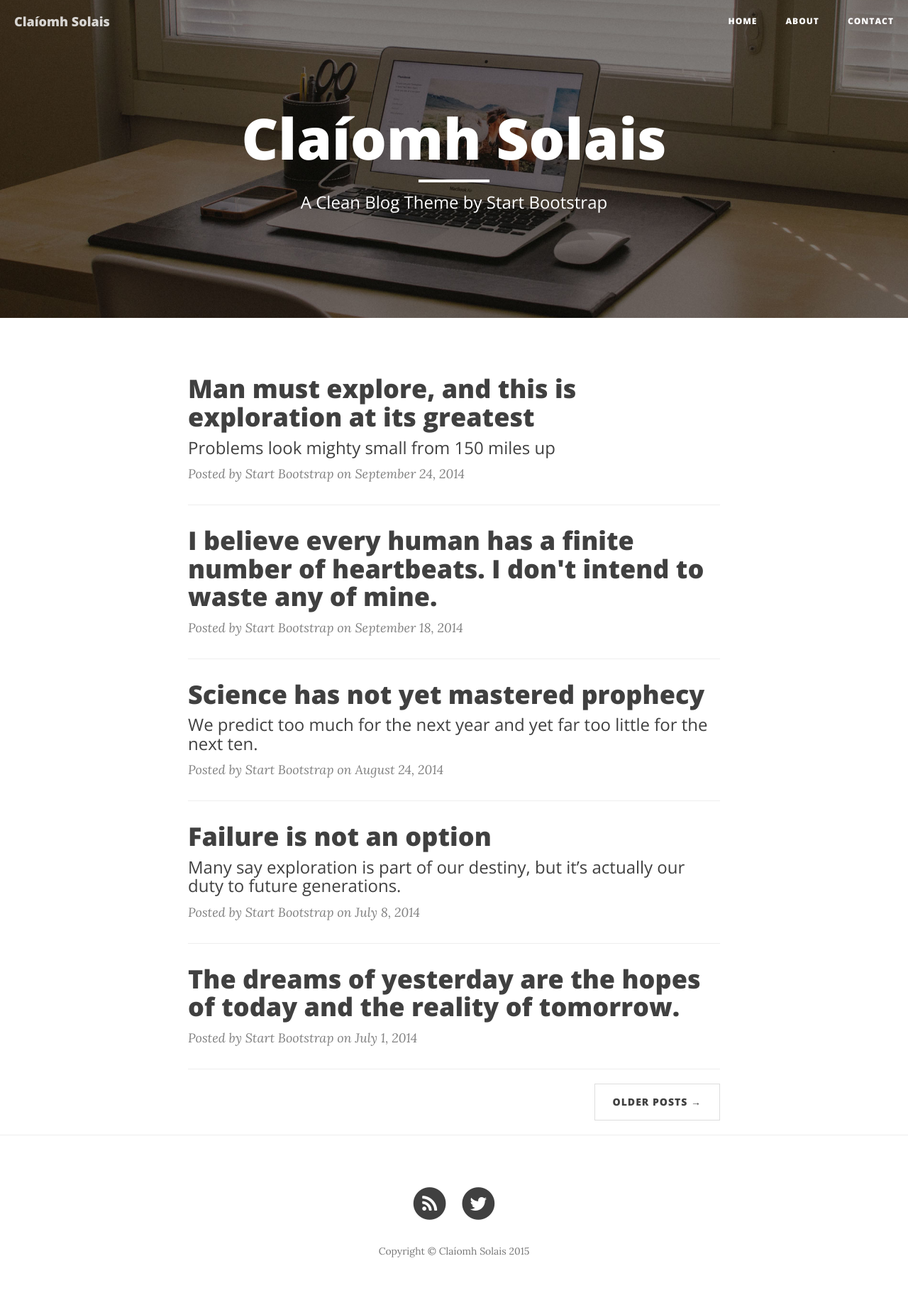
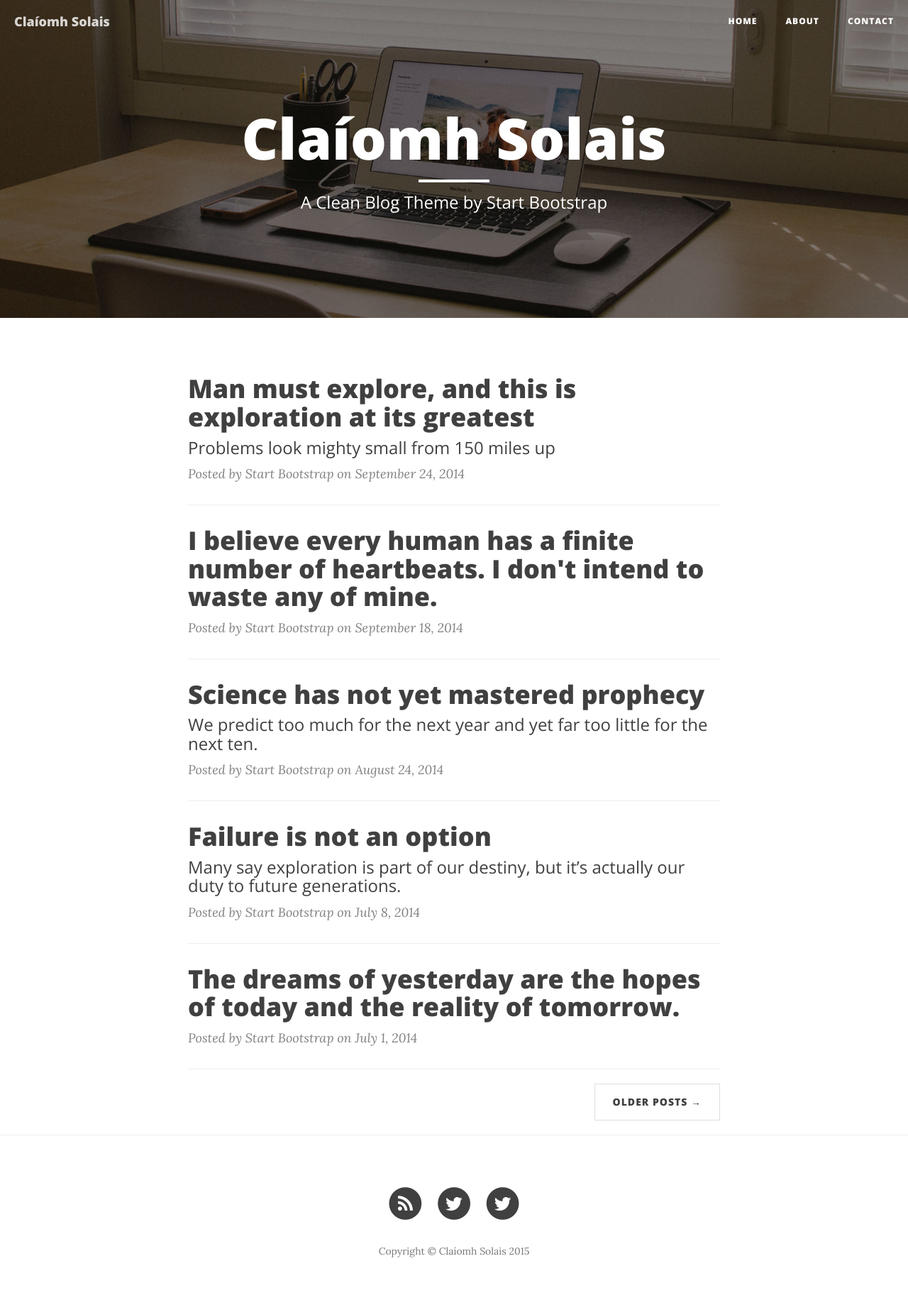
Before and after one commit to AdrienLemaire/claiomhsolais.github.io, a Jekyll site: the page built from index.html, in a window 1280 px wide. Shown: the whole page at 71% size. Built offline with Jekyll 4.4.1, drawn with Linux system fonts in a browser that asks for light colours; nearby versions of some CDN libraries; the list of posts is cut into pages by our own code.

Commit message:
change config and footer for 2nd twitter

```diff
--- a/_config.yml
+++ b/_config.yml
@@ -6,6 +6,7 @@ description: "Write your site description here. It will be used as your sites me
 baseurl: ""
 url: "http://claiomhsolais.jp"
 twitter_username: ibukiyui0614
+twitter2_username: Kadojundesu
 #github_username:  claionhsolais
 #facebook_username:  IronSummitMedia
 
--- a/_includes/footer.html
+++ b/_includes/footer.html
@@ -22,6 +22,17 @@
                         </a>
                     </li>
                     {% endif %}
+                    {% if site.twitter2_username %}
+                    <li>
+                        <a href="https://twitter.com/{{ site.twitter2_username }}">
+                            <span class="fa-stack fa-lg">
+                                <i class="fa fa-circle fa-stack-2x"></i>
+                                <i class="fa fa-twitter fa-stack-1x fa-inverse"></i>
+                            </span>
+                        </a>
+                    </li>
+                    {% endif %}
+
                     {% if site.facebook_username %}
                     <li>
                         <a href="https://www.facebook.com/{{ site.facebook_username }}">
```
